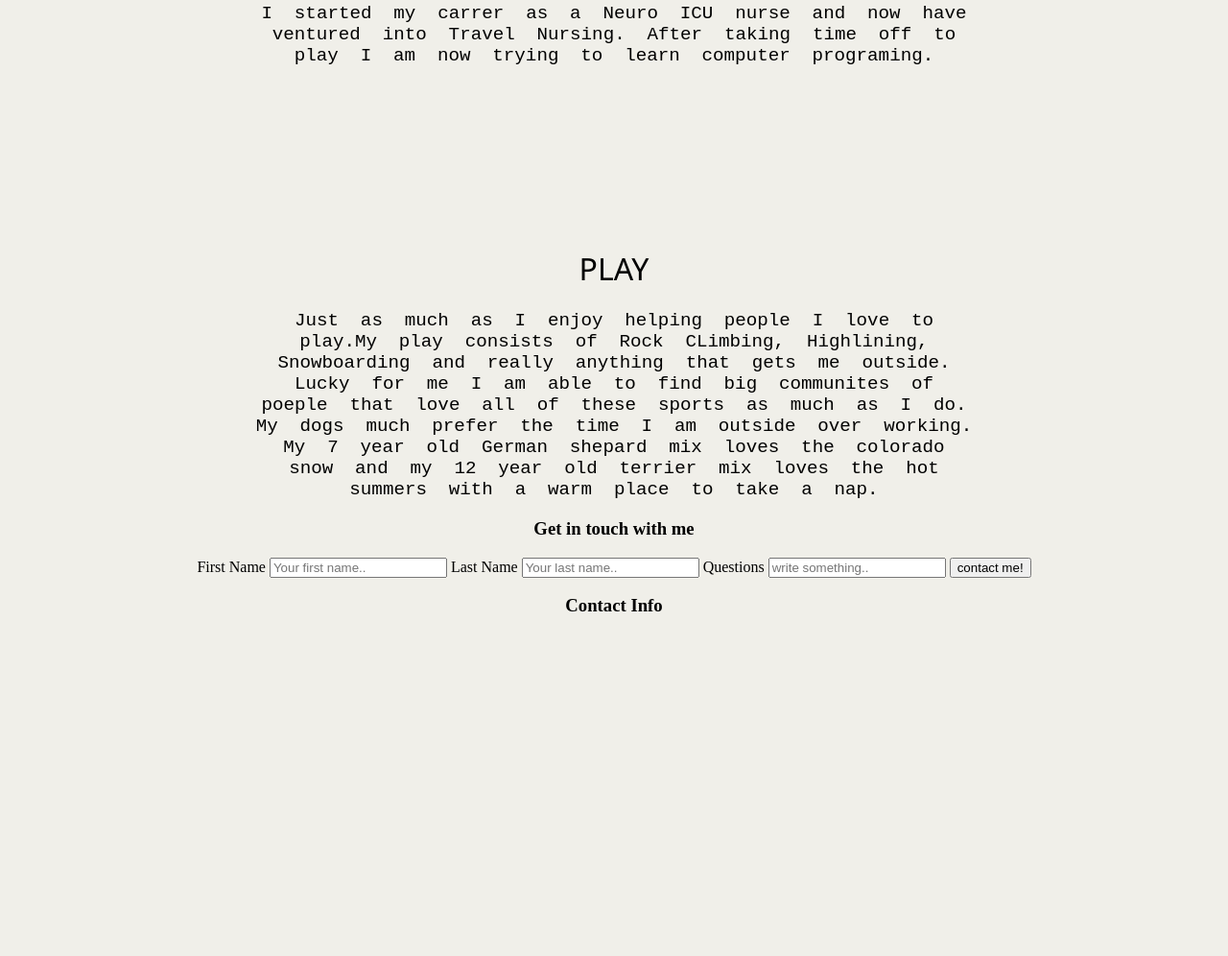
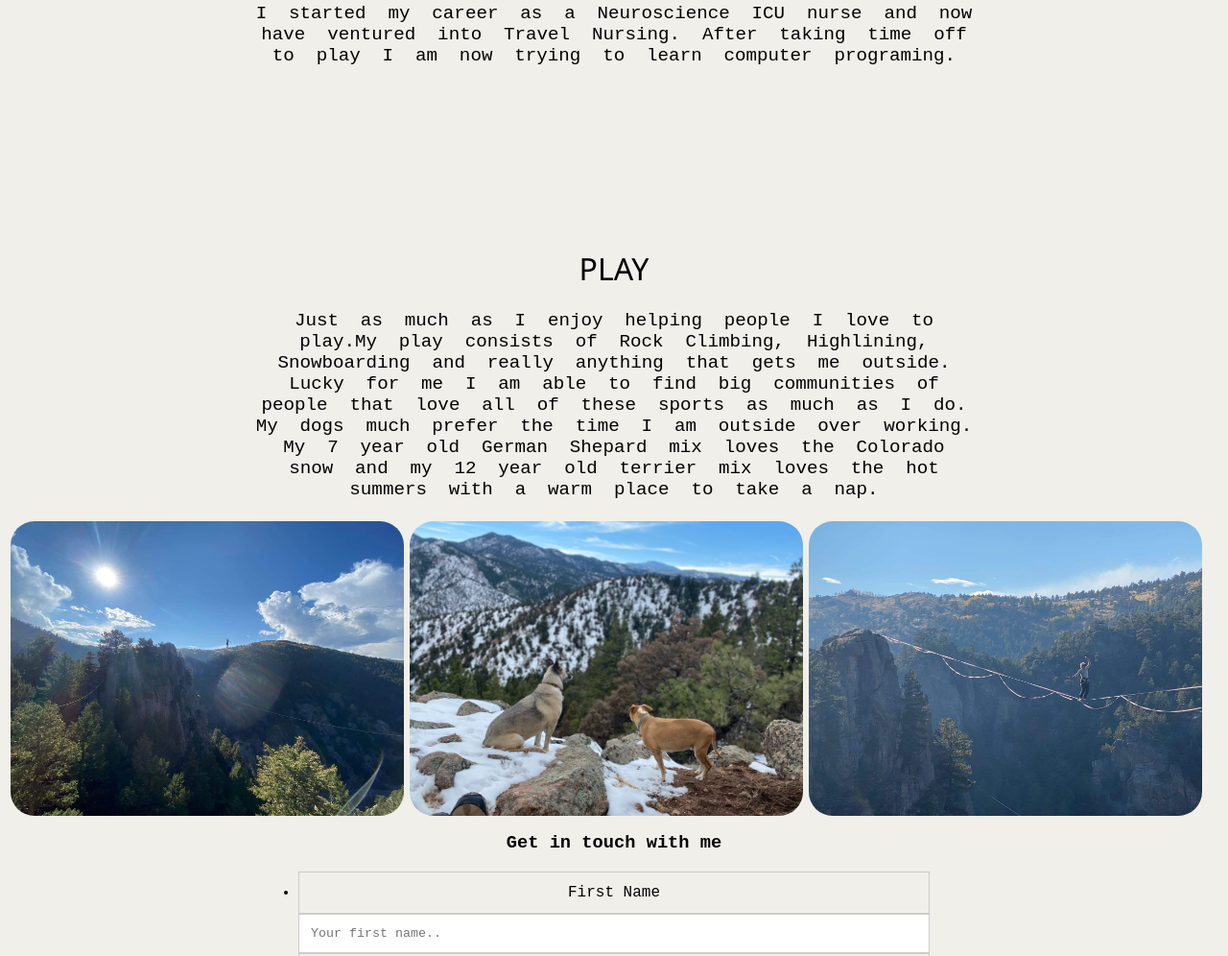
Before and after one commit to mmdanat/WomenOnTheMOVE, a plain HTML site: page index.html in a window 1280 px wide. Shown: the part 1506-2502 px from the top of the page at 96% size. Before the commit the page ends 2167 px from the top, so only its background shows below. Drawn offline with Linux system fonts and the light colour scheme.

Commit message:
Completed Website with JS,CSS & HTML

```diff
--- a/index.html
+++ b/index.html
@@ -30,11 +30,11 @@
         <h1 id="About">ABOUT</h1>
             <div class="box">
 
-                <p>I am orginally from Albuquerque,NM and have been working for close to six years as a nurse.
-                    The majoraity of my time, close to 5 years has been in the Intensive Care Unit. In the winter of
+                <p>I am originally from Albuquerque,NM and have been working for close to six years as a nurse.
+                    The majority of my time, close to 5 years has been in the Intensive Care Unit. In the winter of
                     2021 I decided to leave my home hospital and travel around the southwest. I spent a very hot
-                    summer in Phenoix, Arizona and then have found a love for Colorado that has kept me around. Now with
-                    some time off from nursing I am studing the art of wiriting code.
+                    summer in Pheonix, Arizona and then have found a love for Colorado that has kept me around. Now with
+                    some time off from nursing I am studying the art of writing code.
 
 
 
@@ -43,17 +43,27 @@
             </div>
 
         <h1 id="Work">WORK</h1>
-            <p>I started my carrer as a Neuro ICU nurse and now have ventured into Travel Nursing. After taking time off
+            <p>I started my career as a Neuroscience ICU nurse and now have ventured into Travel Nursing. After taking time off
                 to play I am now trying to learn computer programing.
             </p>
+
+
+
         <h1 id="Play">PLAY</h1>
             <p>
-            Just as much as I enjoy helping people I love to play.My play consists of Rock CLimbing, Highlining, Snowboarding and really
-            anything that gets me outside. Lucky for me I am able to find big communites of poeple that love all of these sports as
+            Just as much as I enjoy helping people I love to play.My play consists of Rock Climbing, Highlining, Snowboarding and really
+            anything that gets me outside. Lucky for me I am able to find big communities of people that love all of these sports as
             much as I do.
-            My dogs much prefer the time I am outside over working. My 7 year old German shepard mix loves the
-            colorado snow and my 12 year old terrier mix loves the hot summers with a warm place to take a nap.
+            My dogs much prefer the time I am outside over working. My 7 year old German Shepard mix loves the
+            Colorado snow and my 12 year old terrier mix loves the hot summers with a warm place to take a nap.
             </p>
+
+            <div id="thirdrowphotos">
+                <div><img src="photos/Img_4134.JPG" class= thirdrow alt="highlining"></div>
+                <div><img src="photos/Img_1995.jpeg" class= thirdrow alt="highlining"></div>
+                <div><img src="photos/IMG_4135.JPG" class= thirdrow alt="highlining"></div>
+
+            </div>
 
         <h3>Get in touch with me </h3>
             <div class="container">
@@ -66,7 +76,7 @@
                     <input type="text" id="Lname" name="lastname" placeholder="Your last name..">
 
                     <label for="Questions" id="Questions">Questions</label>
-                    <input type="textarea" name="Questions" placeholder="write something..">
+                    <input type="textarea" name="Questions" placeholder="Write something..">
 
 
 
--- a/script.js
+++ b/script.js
@@ -1,5 +1,5 @@
 const h3 = document.createElement("h3");
-h3.textContent = "Contact Info";
+h3.textContent = "Contact Info : mdanatmorgan3@gmail.com";
 document.querySelector("body").appendChild(h3)
 
  const input = document.getElementById('button');
--- a/style.css
+++ b/style.css
@@ -9,8 +9,6 @@ h2 {
     font-family:'Segoe UI', Tahoma, Geneva, Verdana, sans-serif;
     font-weight:200;
     font-size: 30px;
-    /* margin-block-start: 0.5em;
-    margin-block-end: 0.5em; */
     letter-spacing: 8px;
     display: inline;
 }
@@ -32,18 +30,17 @@ h1{
     text-align: center;
     font-family:sans-serif;
     margin-top: 5cm;
-    /* margin-bottom:5cm; */
     font-family:'Segoe UI', Tahoma, Geneva, Verdana, sans-serif;
     font-weight:200;
 
 }
 
-#firstRowPhotos,#secondRowPhotos  {
+#firstRowPhotos,#secondRowPhotos,#thirdrowphotos {
     display:flex;
     flex-direction: row;
 
 }
-.frontphotos{
+.frontphotos, .thirdrow{
     max-width:410px;
     max-height:420px;
     align-items: center;
@@ -62,12 +59,16 @@ h1{
 
 
 
+
+
 h3,.container {
 
     margin-left: auto;
     margin-right:auto;
     text-align: center;
-    display:list-item
+    display:list-item;
+    margin-top: 10px;
+    font-family:'Courier New', Courier, monospace;
 
 
 
@@ -80,9 +81,29 @@ p {
     font-size:larger;
     word-spacing: 0.3cm;
     text-align: center;
-    font-family:'Courier New', Courier, monospace
+    font-family:'Courier New', Courier, monospace;
 }
 
-#textarea{
-    style:"height:200px"
+ input[type=textarea]{
+    height:200px;
+    width: 50%;
+    padding: 12px;
+    border: 0.5px solid #ccc;
+    display: list-item;
+    margin-right: auto;
+    margin-left: auto;
+    font-family: 'Courier New', Courier, monospace ;
+
 }
+
+input[type=text],label{
+  width: 50%;
+  padding: 12px;
+  border: 0.5px solid #ccc;
+  display: list-item;
+  margin-right: auto;
+  margin-left: auto;
+  font-family:'Courier New', Courier, monospace ;
+
+
+}
```
Also changed, not shown: photos/IMG_1995.jpeg (added), photos/IMG_4134.JPG (added), photos/IMG_4135.JPG (added).
